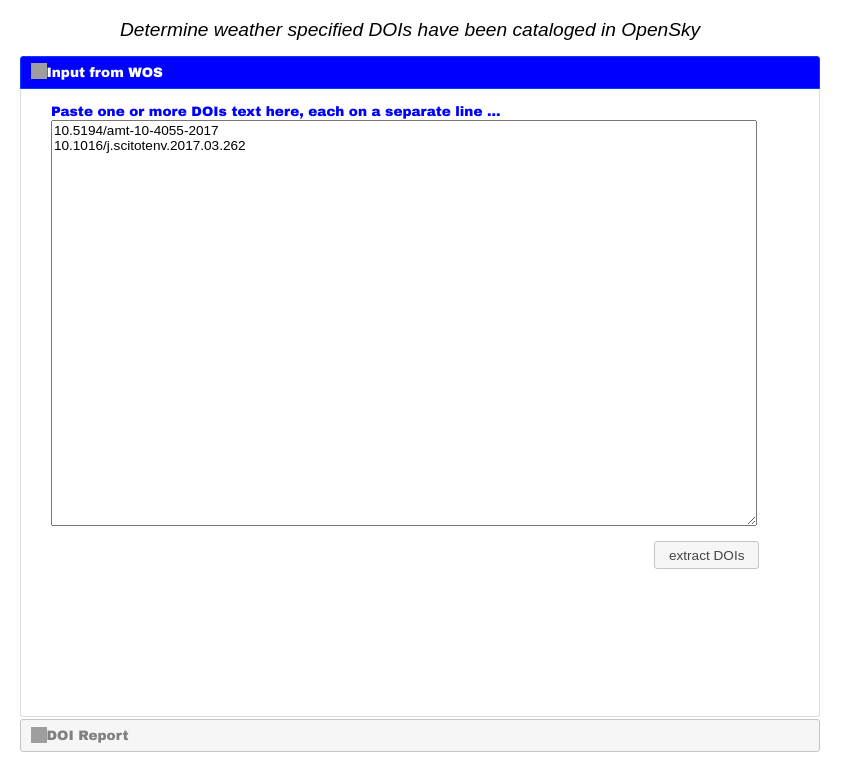
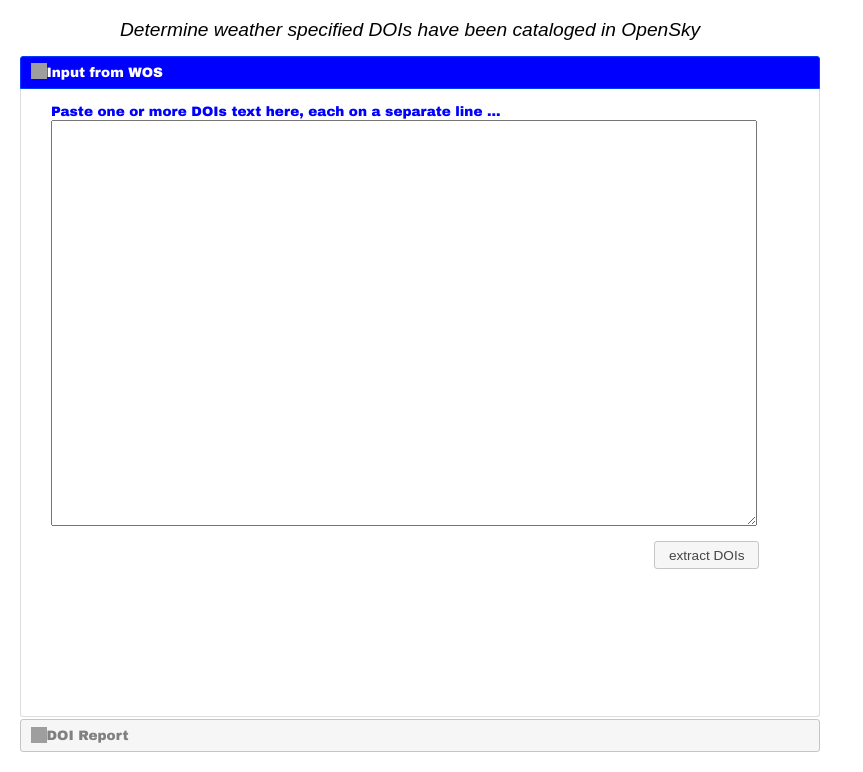
Before and after one commit to ostwald/wosdoi, a plain HTML site: page index.html in a window 1280 px wide. Shown: the part 61-833 px from the top of the page, without its empty margins (0-863 px from the left). Drawn offline with nearby package versions, Linux system fonts and the light colour scheme; grey boxes are pictures that could not be loaded.

Commit message:
Convert to DOI text input

```diff
--- a/index.html
+++ b/index.html
@@ -15,7 +15,7 @@
     <script src="script.js"></script>
     <link rel="shortcut icon" type="image/png" href="favicon.png">
 
- <script src="canned_data.js"></script>
+<!-- <script src="canned_data.js"></script>-->
 
 
 </head>
```
